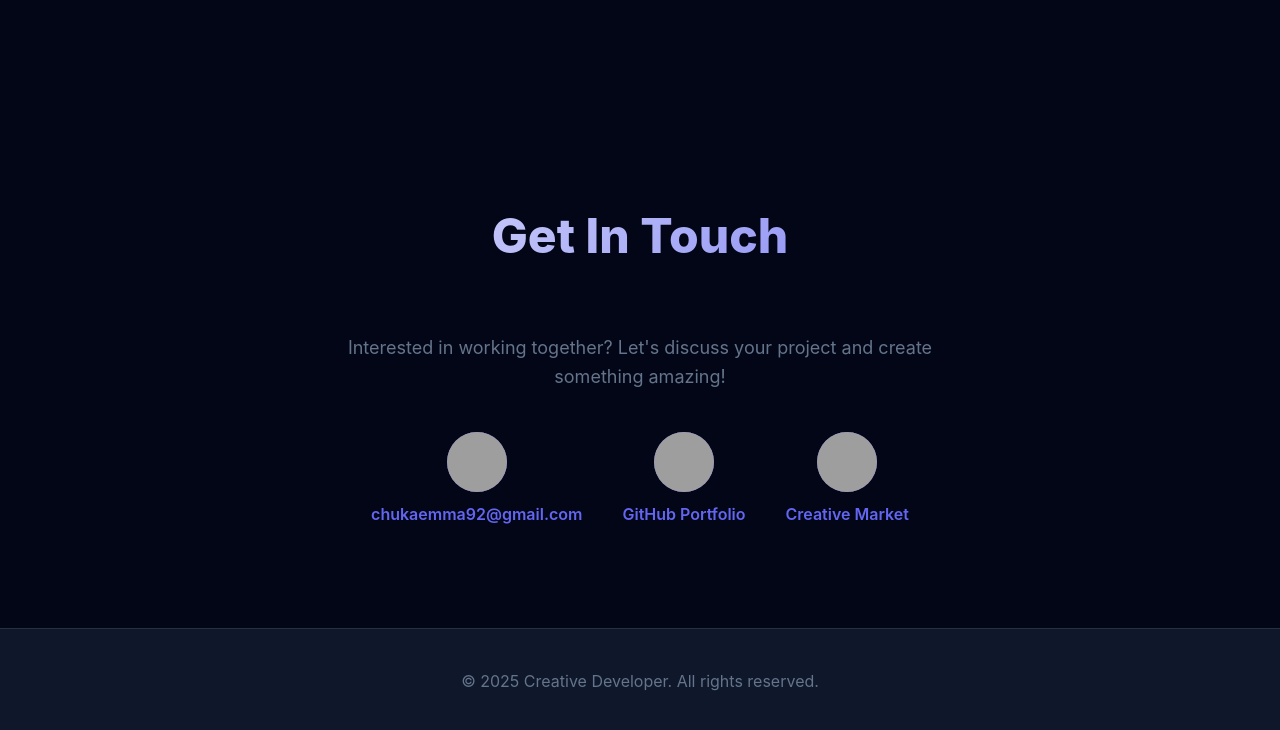
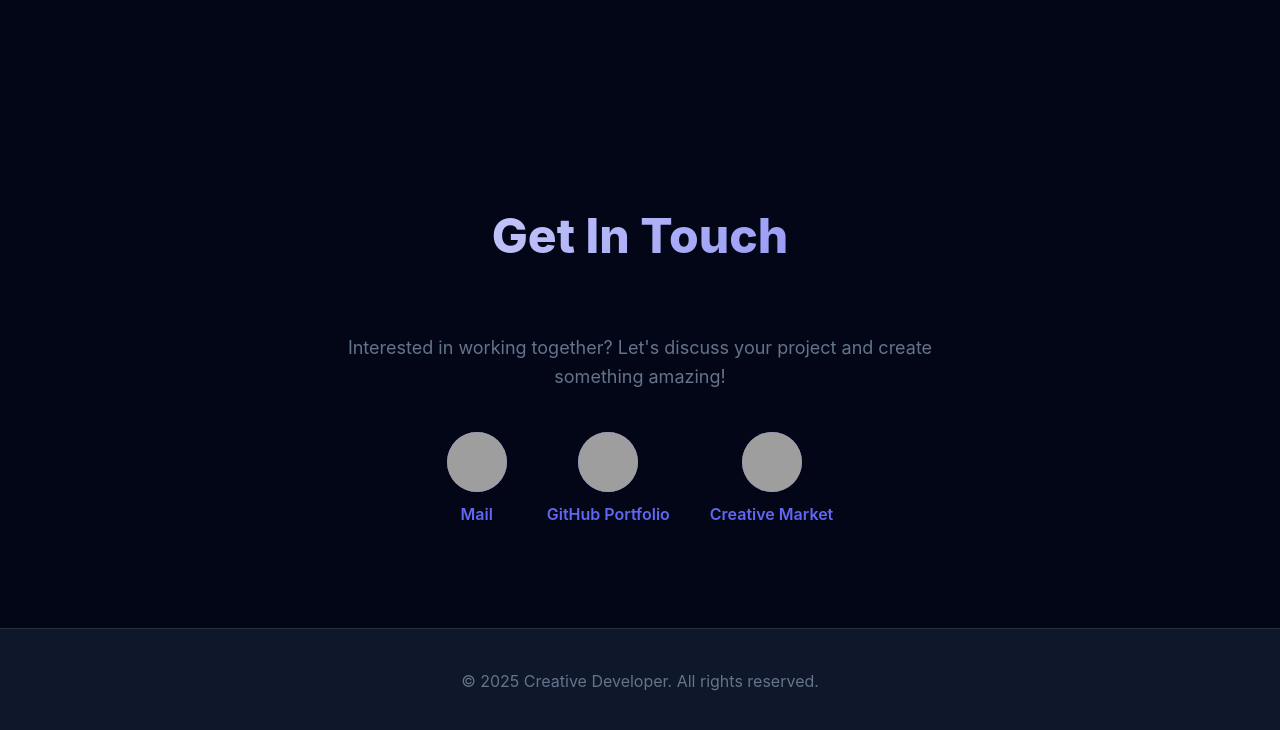
Before and after one commit to kanopscript/portfolio, a plain HTML site: page index.html in a window 1280 px wide. Shown: the part 3517-4247 px from the top of the page. Drawn offline with Linux system fonts and the light colour scheme; grey boxes are pictures that could not be loaded.

Commit message:
Update index.html

```diff
--- a/index.html
+++ b/index.html
@@ -657,7 +657,7 @@
                         <div class="contact-icon">
                             <img src="https://images.unsplash.com/photo-1596526131083-e8c633c948d2?w=100&h=100&fit=crop" alt="Email" style="width: 100%; height: 100%; object-fit: cover; border-radius: 50%;">
                         </div>
-                        <a href="mailto:your.chukaemm92@gmail.com">chukaemma92@gmail.com</a>
+                        <a href="mailto:your.chukaemm92@gmail.com">Mail</a>
                     </div>
                     <div class="contact-item">
                         <div class="contact-icon">
```
